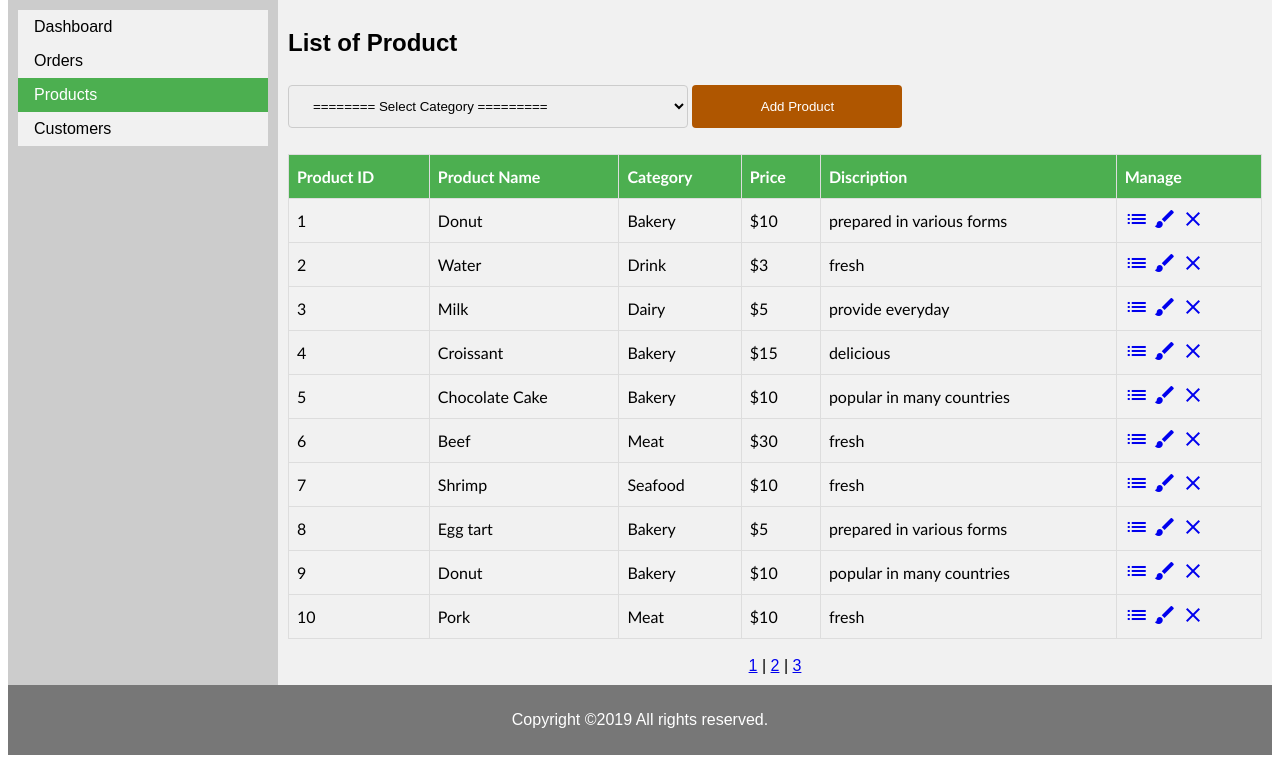
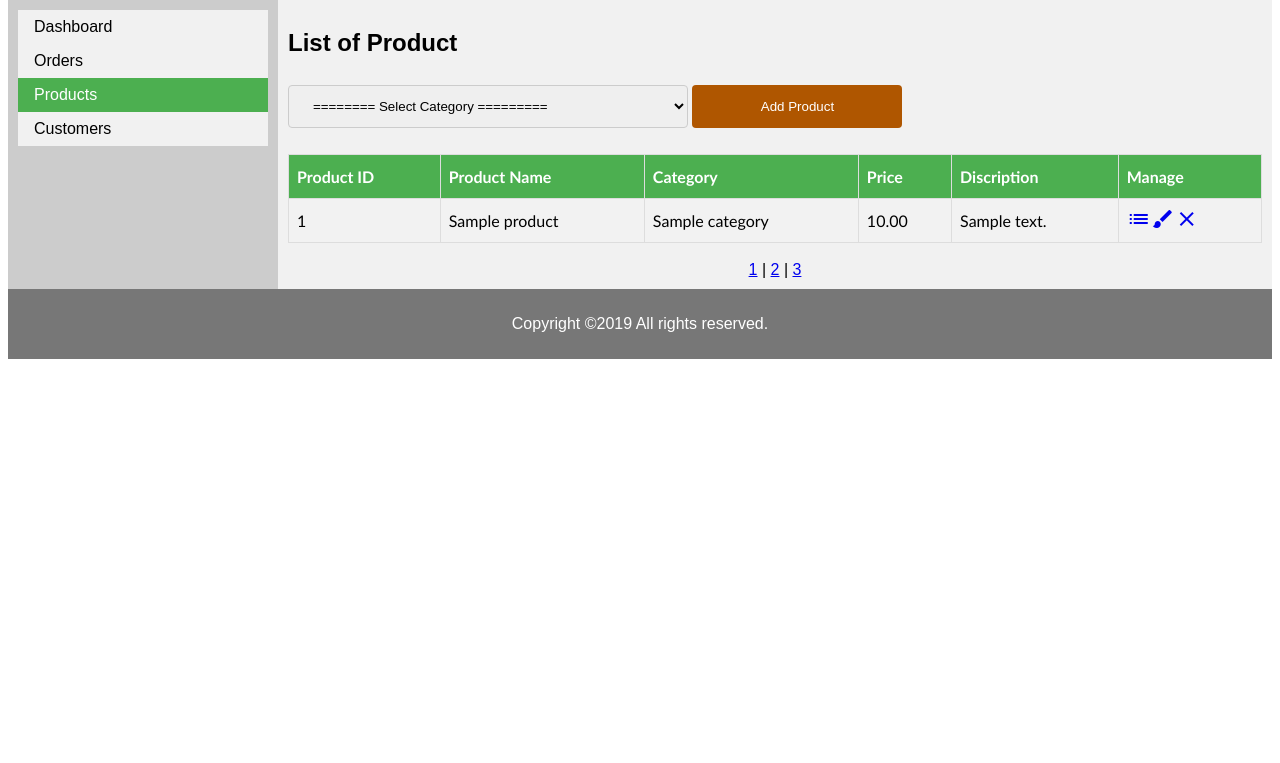
Before and after one commit to mashsun/RapidGrocery, a PHP site: page /admin/product.php in a window 1280 px wide. Shown: the part 120-883 px from the top of the page. After the commit the page ends 479 px from the top, so only its background shows below. Run offline with PHP 8.4, Linux system fonts and the light colour scheme; tables that the repository leaves empty hold one stand-in row (values such as "Sample post").

Commit message:
Update product.php

```diff
--- a/admin/product.php
+++ b/admin/product.php
@@ -1,3 +1,23 @@
+<?php
+include "config.php";
+
+// Check user login or not
+if(!isset($_SESSION['email'])){
+ }
+
+// logout
+if(isset($_POST['but_logout'])){
+    session_destroy();
+    header('Location: ../admin_login.php');
+}
+
+    $sql_query = "select p.product_id, p.product_name, ca.category_name, p.list_price, p.description
+                       from products p JOIN categories ca ON p.category_id = ca.category_id
+                       group by p.product_id;";
+
+   $result = $con->query($sql_query);
+?>
+
 <!DOCTYPE html>
 <html lang="en">
 <head>
@@ -46,126 +66,29 @@
                 <th>Discription</th>
                 <th>Manage</th>
             </tr>
-            <tr>
-                <td>1</td>
-                <td>Donut</td>
-                <td>Bakery</td>
-                <td>$10</td>
-                <td>prepared in various forms</td>
-                <td>
-                    <a href="product_detail.php"><i class="material-icons">list</i></a>
-                    <a href="product_edit.php"><i class="material-icons">brush</i></a>
-                    <a href="#"><i class="material-icons">clear</i></a>
-                </td>
-            </tr>
-            <tr>
-                <td>2</td>
-                <td>Water</td>
-                <td>Drink</td>
-                <td>$3</td>
-                <td>fresh</td>
-                <td>
-                    <a href="product_detail.php"><i class="material-icons">list</i></a>
-                    <a href="product_edit.php"><i class="material-icons">brush</i></a>
-                    <a href="#"><i class="material-icons">clear</i></a>
-                </td>
-            </tr>
-            <tr>
-                <td>3</td>
-                <td>Milk</td>
-                <td>Dairy</td>
-                <td>$5</td>
-                <td>provide everyday</td>
-                <td>
-                    <a href="product_detail.php"><i class="material-icons">list</i></a>
-                    <a href="product_edit.php"><i class="material-icons">brush</i></a>
-                    <a href="#"><i class="material-icons">clear</i></a>
-                </td>
-            </tr>
-            <tr>
-                <td>4</td>
-                <td>Croissant</td>
-                <td>Bakery</td>
-                <td>$15</td>
-                <td>delicious</td>
-                <td>
-                    <a href="product_detail.php"><i class="material-icons">list</i></a>
-                    <a href="product_edit.php"><i class="material-icons">brush</i></a>
-                    <a href="#"><i class="material-icons">clear</i></a>
-                </td>
-            </tr>
-            <tr>
-                <td>5</td>
-                <td>Chocolate Cake</td>
-                <td>Bakery</td>
-                <td>$10</td>
-                <td>popular in many countries</td>
-                <td>
-                    <a href="product_detail.php"><i class="material-icons">list</i></a>
-                    <a href="product_edit.php"><i class="material-icons">brush</i></a>
-                    <a href="#"><i class="material-icons">clear</i></a>
-                </td>
-            </tr>
-            <tr>
-                <td>6</td>
-                <td>Beef</td>
-                <td>Meat</td>
-                <td>$30</td>
-                <td>fresh</td>
-                <td>
-                    <a href="product_detail.php"><i class="material-icons">list</i></a>
-                    <a href="product_edit.php"><i class="material-icons">brush</i></a>
-                    <a href="#"><i class="material-icons">clear</i></a>
-                </td>
-            </tr>
-            <tr>
-                <td>7</td>
-                <td>Shrimp</td>
-                <td>Seafood</td>
-                <td>$10</td>
-                <td>fresh</td>
-                <td>
-                    <a href="product_detail.php"><i class="material-icons">list</i></a>
-                    <a href="product_edit.php"><i class="material-icons">brush</i></a>
-                    <a href="#"><i class="material-icons">clear</i></a>
-                </td>
-            </tr>
-            <tr>
-                <td>8</td>
-                <td>Egg tart</td>
-                <td>Bakery</td>
-                <td>$5</td>
-                <td>prepared in various forms</td>
-                <td>
-                    <a href="product_detail.php"><i class="material-icons">list</i></a>
-                    <a href="product_edit.php"><i class="material-icons">brush</i></a>
-                    <a href="#"><i class="material-icons">clear</i></a>
-                </td>
-            </tr>
-            <tr>
-                <td>9</td>
-                <td>Donut</td>
-                <td>Bakery</td>
-                <td>$10</td>
-                <td>popular in many countries</td>
-                <td>
-                    <a href="product_detail.php"><i class="material-icons">list</i></a>
-                    <a href="product_edit.php"><i class="material-icons">brush</i></a>
-                    <a href="#"><i class="material-icons">clear</i></a>
-                </td>
-            </tr>
-            <tr>
-                <td>10</td>
-                <td>Pork</td>
-                <td>Meat</td>
-                <td>$10</td>
-                <td>fresh</td>
-                <td>
-                    <a href="product_detail.php"><i class="material-icons">list</i></a>
-                    <a href="product_edit.php"><i class="material-icons">brush</i></a>
-                    <a href="#"><i class="material-icons">clear</i></a>
-                </td>
-            </tr>
+
+            <?php
+            if ($result->num_rows > 0) {
+            // output data of each row
+            while($row = $result->fetch_assoc()) {
+
+                   echo "<tr>";
+                   echo "<td>" . $row["product_id"]. "</td>";
+                   echo "<td>" . $row["product_name"]. "</td>";
+                   echo "<td>" . $row["category_name"]. "</td>";
+                   echo "<td>" . $row["list_price"]. "</td>";
+                   echo "<td>" . $row["description"]. "</td>";
+                   echo "<td><a href='product_detail.php?product_id=" .$row["product_id"]. "' class='material-icons' style='text-decoration:none'>list</i></a>";
+                   echo "<a href='product_edit.php?product_id=" .$row["product_id"]. "' class='material-icons' style='text-decoration:none'>brush</i></a>";
+                   echo "<a href='javascript:del_Products(" .$row["product_id"]. ")' class='material-icons' style='text-decoration:none'>clear</i></a></td>";
+                   echo "</tr>";
+                   }
+                  } else {
+                      echo "0 results";
+                  }
+
+
+            ?>
         </table>
         <br/>
 
@@ -174,7 +97,15 @@
         </div>
     </article>
 </section>
-
+<script>
+function del_Products(id)
+{
+    if(confirm("Are you sure want to delete this ?"))
+    {
+        document.location.href = "product_delete.php?product_id=" + id;
+     }
+}
+</script>
 <?php
 include "footer.php";
 ?>
```
